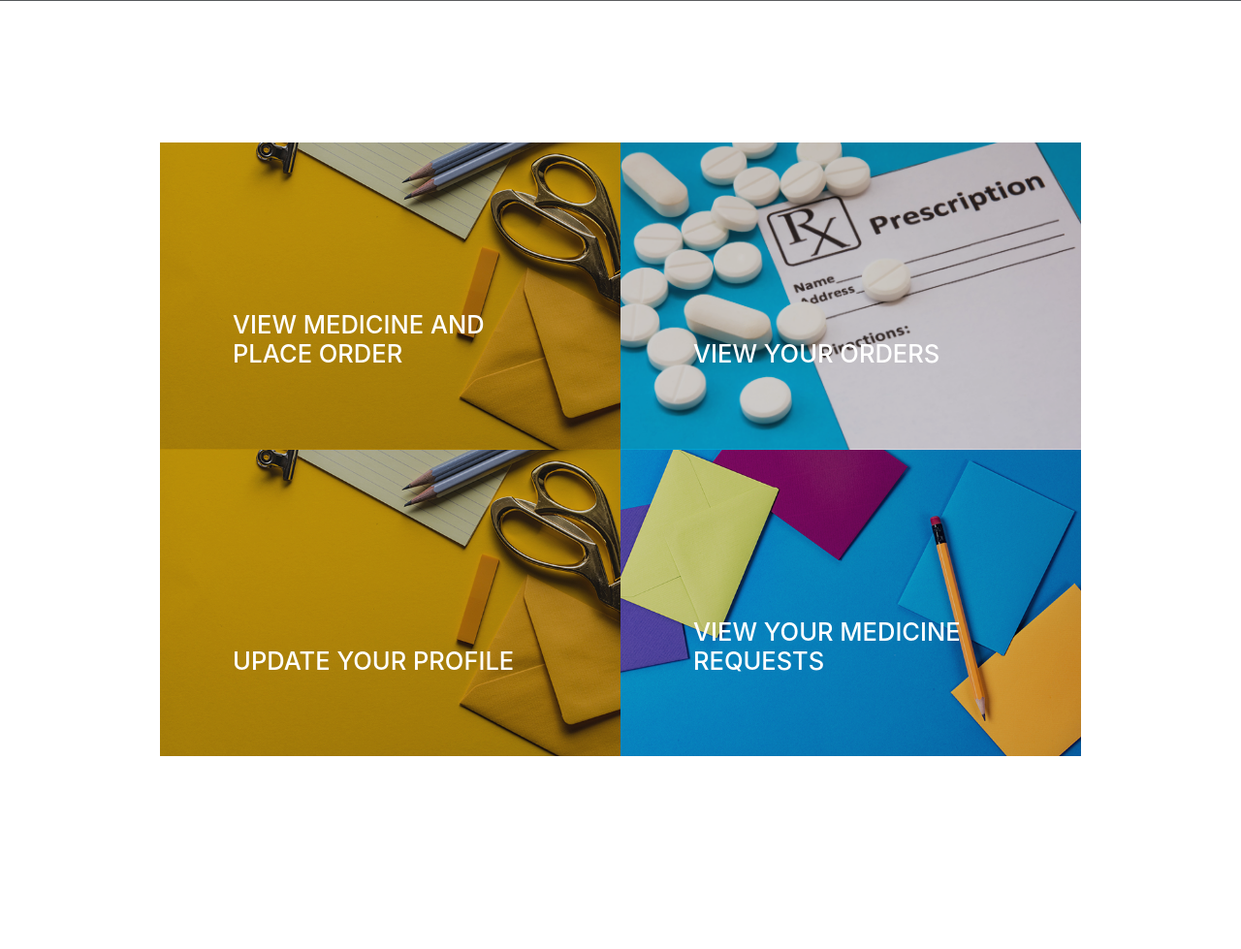
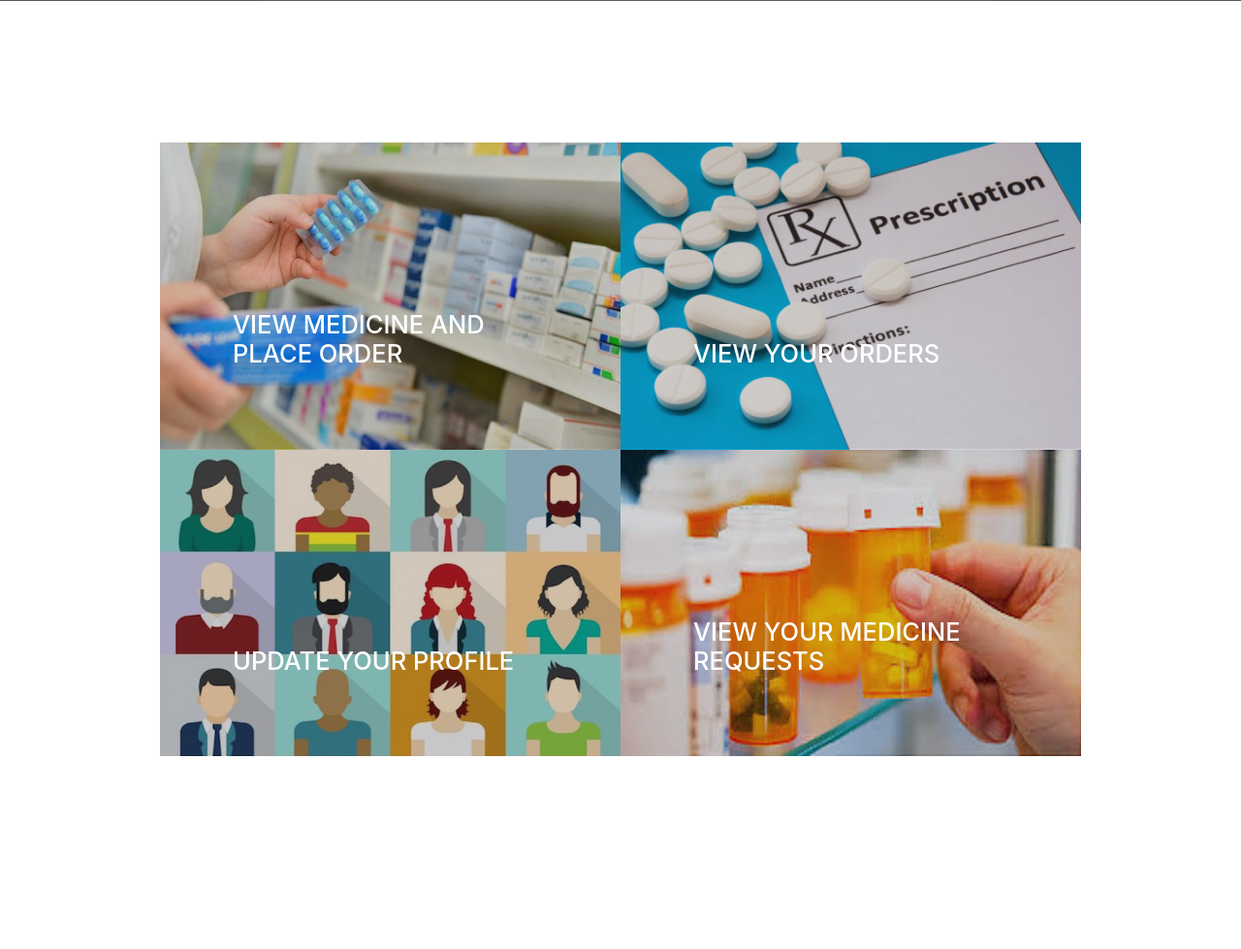
Before and after one commit to civera17/pharmacy, a PHP site: page /customer_home.php in a window 1280 px wide. Shown: the part 799-1778 px from the top of the page at 97% size. Run offline with PHP 8.4, Linux system fonts and the light colour scheme; the visitor is signed in with stand-in values (Sample User, id 1); some web fonts are replaced.

Commit message:
add images and bug fix in order

```diff
--- a/admin_home.php
+++ b/admin_home.php
@@ -187,7 +187,7 @@
 									<h2 style="font-size: 1.7em;" style="font-family: FontinBold">View Medicine Information</h2>
 								</span>
 							</span>
-							<img class="img-fluid" src="images/portfolio-4.jpg" alt="">
+							<img class="img-fluid" src="images/medicine_info.jpg" alt="">
 						</a>
 					</div>
 
@@ -271,7 +271,7 @@
 									<h2 style="font-size: 1.7em;" style="font-family: FontinBold">View customer medicine requests</h2>
 								</span>
 							</span>
-							<img class="img-fluid" src="images/portfolio-1.jpg" alt="">
+							<img class="img-fluid" src="images/requests.jpg" alt="">
 						</a>
 					</div>
 					<br><br>
--- a/customer_home.php
+++ b/customer_home.php
@@ -249,7 +249,7 @@ function showDivs(n) {
                   <h2 style="font-size: 1.7em;" style="font-family: FontinBold">View Medicine and place order</h2>
                 </span>
               </span>
-              <img class="img-fluid" src="images/portfolio-4.jpg" alt="">
+              <img class="img-fluid" src="images/medicine_info.jpg" alt="">
             </a>
           </div>
           <div class="col-md-6 box">
@@ -262,7 +262,7 @@ function showDivs(n) {
               <img class="img-fluid" src="images/view_orders.jpg" alt="">
             </a>
           </div>
-          <div class="col-md-6 box">
+          <div class="col-md-6 box" style="background-color: skyblue">
             <a class="portfolio-item" href="customer_update_info.php">
               <span class="caption">
                 <span class="caption-content">
@@ -270,7 +270,7 @@ function showDivs(n) {
                   <h2 style="font-size: 1.7em;" style="font-family: FontinBold">Update your profile</h2>
                 </span>
               </span>
-              <img class="img-fluid" src="images/portfolio-4.jpg" alt="">
+              <img class="img-fluid" src="images/profile_r.png" alt="">
             </a>
           </div>
           <div class="col-md-6 box">
@@ -281,7 +281,7 @@ function showDivs(n) {
                   <h2 style="font-size: 1.7em;" style="font-family: FontinBold">View your medicine requests</h2>
                 </span>
               </span>
-              <img class="img-fluid" src="images/portfolio-1.jpg" alt="">
+              <img class="img-fluid" src="images/requests.jpg" alt="">
             </a>
           </div>
         </div>
--- a/view_medicine.php
+++ b/view_medicine.php
@@ -52,7 +52,7 @@
 									echo "<td>".$row['quantity']."</td>";
 									$row_quant = $row['quantity'];
 									echo "<td class='cell100 column2'><input type='checkbox' name='addtocart[]' value='$row[id]' style='margin-left: 50% '></td>";
-									echo "<td style='text-align: center;' class='cell100 column2'><input style='border: 2px solid #cdcdcd; border-color: rgba(0, 0, 0, .14); background-color:#aeefb2; font-size: 14px; font-weight: bold; text-align:center' type='number' name='orderquantity".$row['id']."' max='$row_quant'></td>";
+									echo "<td style='text-align: center;' class='cell100 column2'><input style='border: 2px solid #cdcdcd; border-color: rgba(0, 0, 0, .14); background-color:#aeefb2; font-size: 14px; font-weight: bold; text-align:center; width:100%' type='number' min='1' name='orderquantity".$row['id']."' max='$row_quant'></td>";
 									echo "</tr>";
 								}
 							?>
```
Also changed, not shown: images/medicine_info.jpg (added), images/profile-icon-9.png (added), images/profile.jpg (added), images/profile11.jpg (added), images/profile_r.png (added), images/requests.jpg (added).
